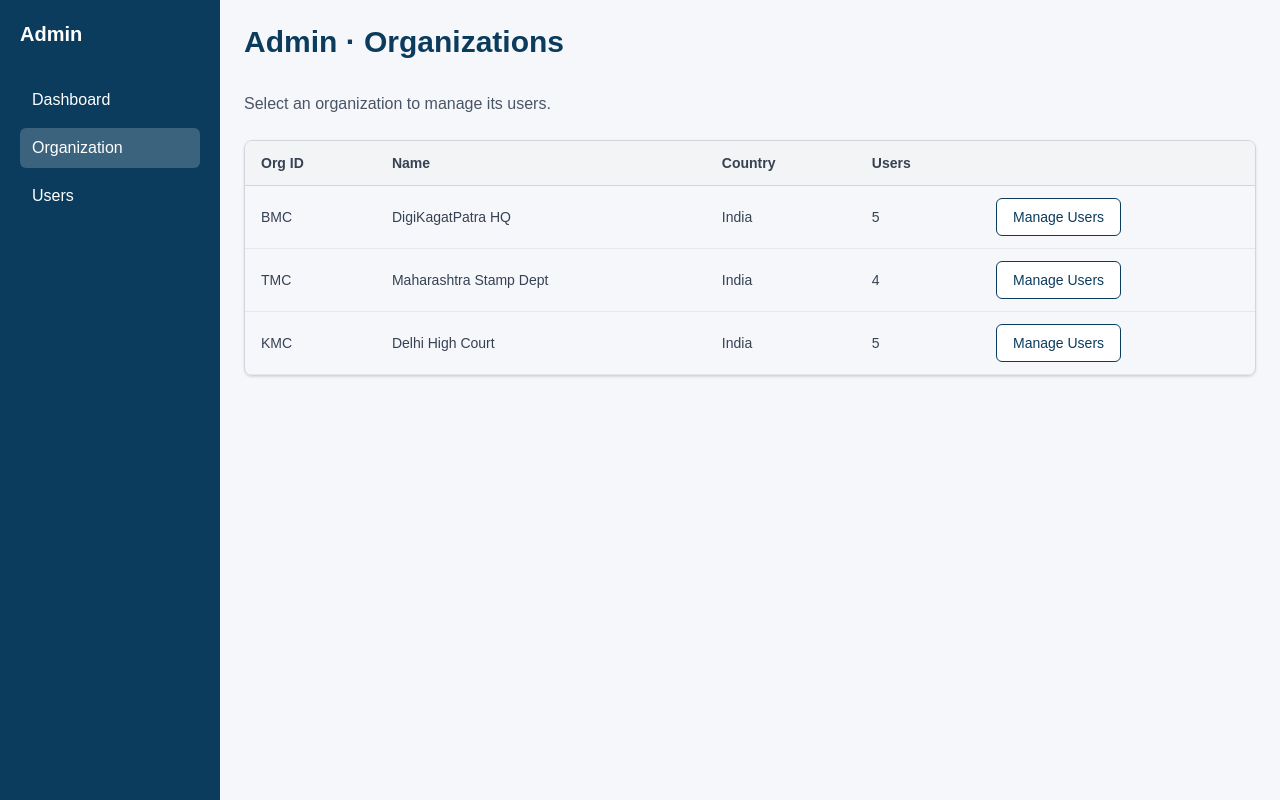
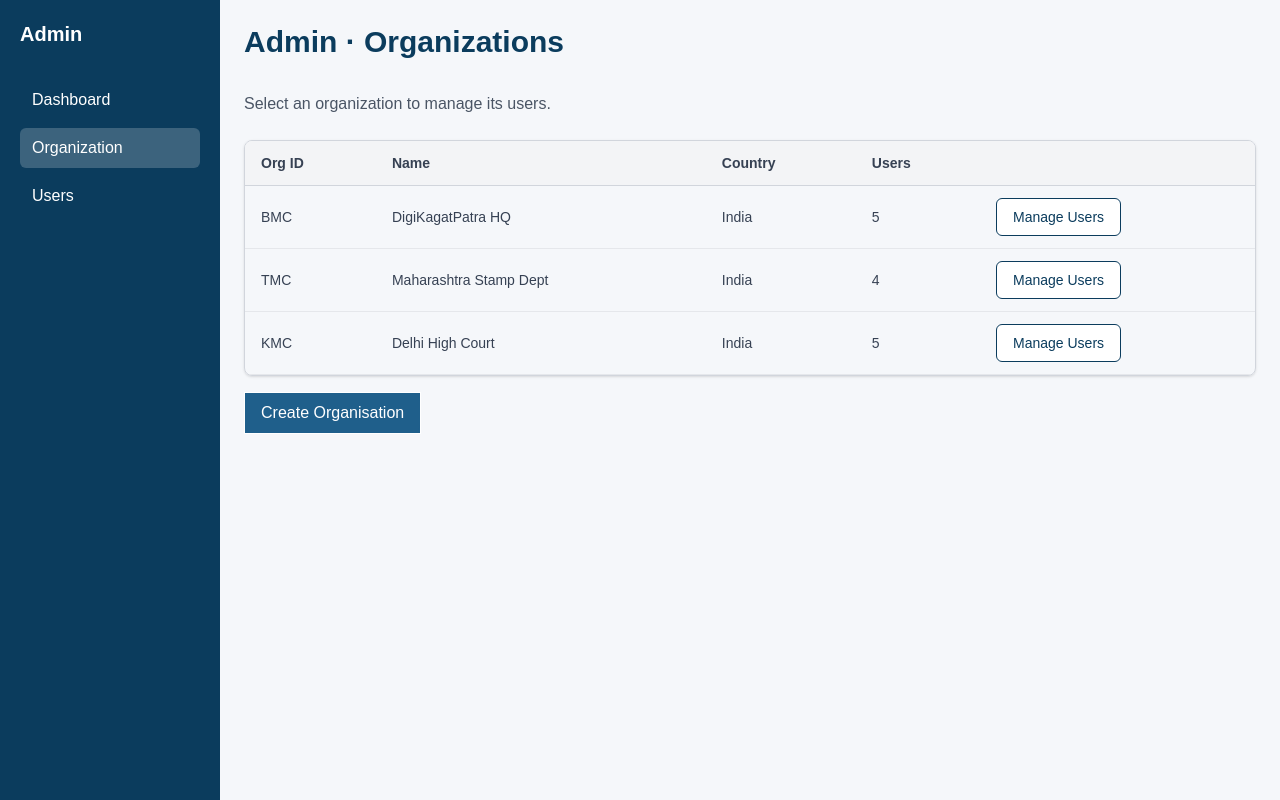
Before and after one commit to farhansk221/DigiKagatPatra, a Next.js app: page /admin/org in a window 1280 px wide. Built offline with nearby package versions, Linux system fonts and the light colour scheme.

Commit message:
button added sucessfully

```diff
--- a/src/app/admin/org/create_org/page.tsx
+++ b/src/app/admin/org/create_org/page.tsx
@@ -89,7 +89,7 @@ export default function CreateOrganisation() {
       </form>
 
       <Link
-        href="/organisations"
+        href="/admin/org"
         className="text-[#1F5F8B] hover:underline inline-block mt-4"
       >
         Back to Organisations
--- a/src/app/admin/org/page.tsx
+++ b/src/app/admin/org/page.tsx
@@ -65,6 +65,9 @@ export default function AdminOrgListPage() {
           </tbody>
         </table>
       </div>
+      <Link href="/admin/org/create_org" className="text-white border bg-[#1F5F8B] hover:underline inline-block mt-4">
+        <button className="px-4 py-2 rounded-lg bg-[#1F5F8B]">Create Organisation</button>
+      </Link>
     </div>
   );
 }
--- a/src/app/users/documents/view/page.tsx
+++ b/src/app/users/documents/view/page.tsx
@@ -30,7 +30,7 @@ const [userDocuments, setUserDocuments] = useState<any[]>([]);
     } catch (error) {
       console.error("Error fetching user documents:");
     }
-  }),[];
+  });
 
 
 
```
